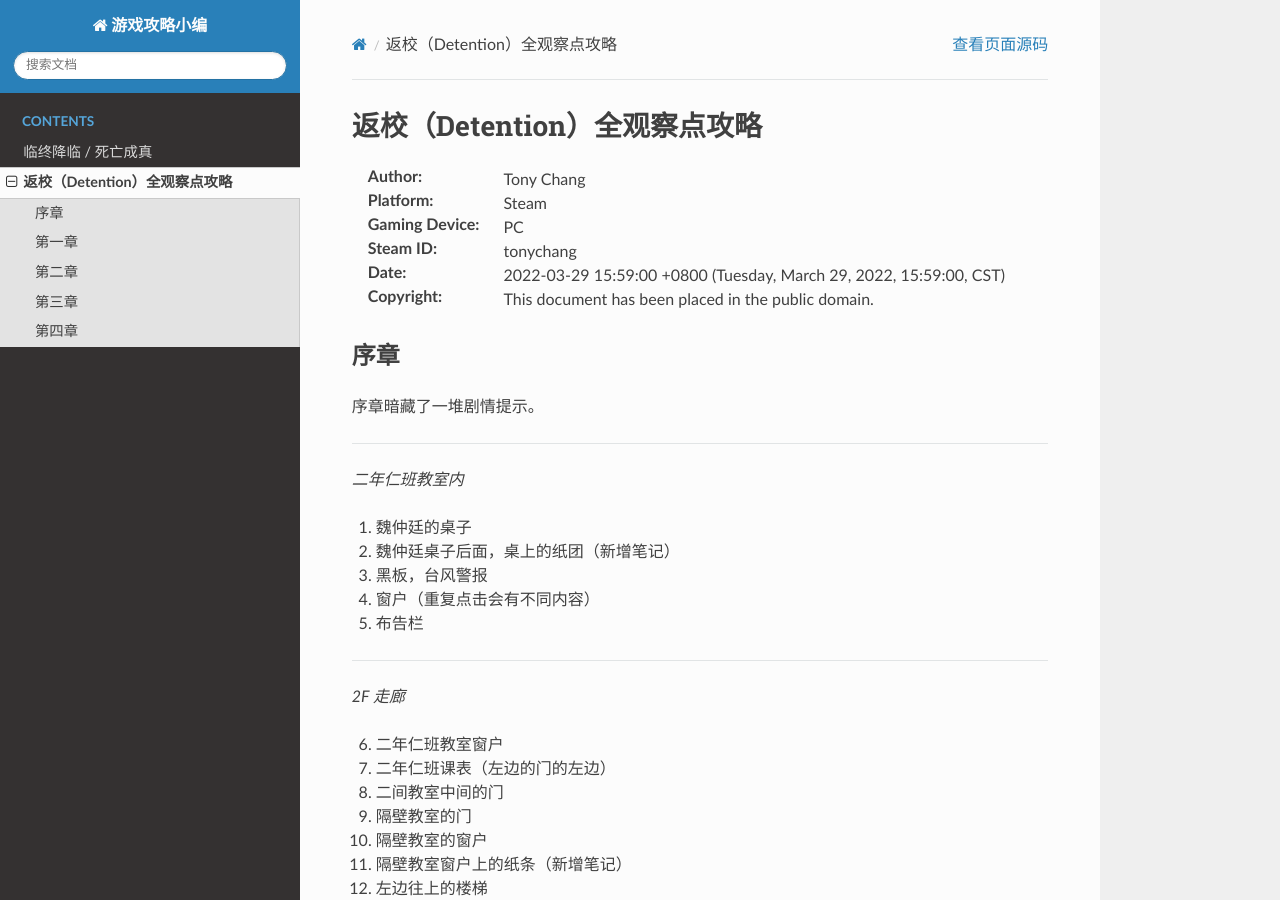
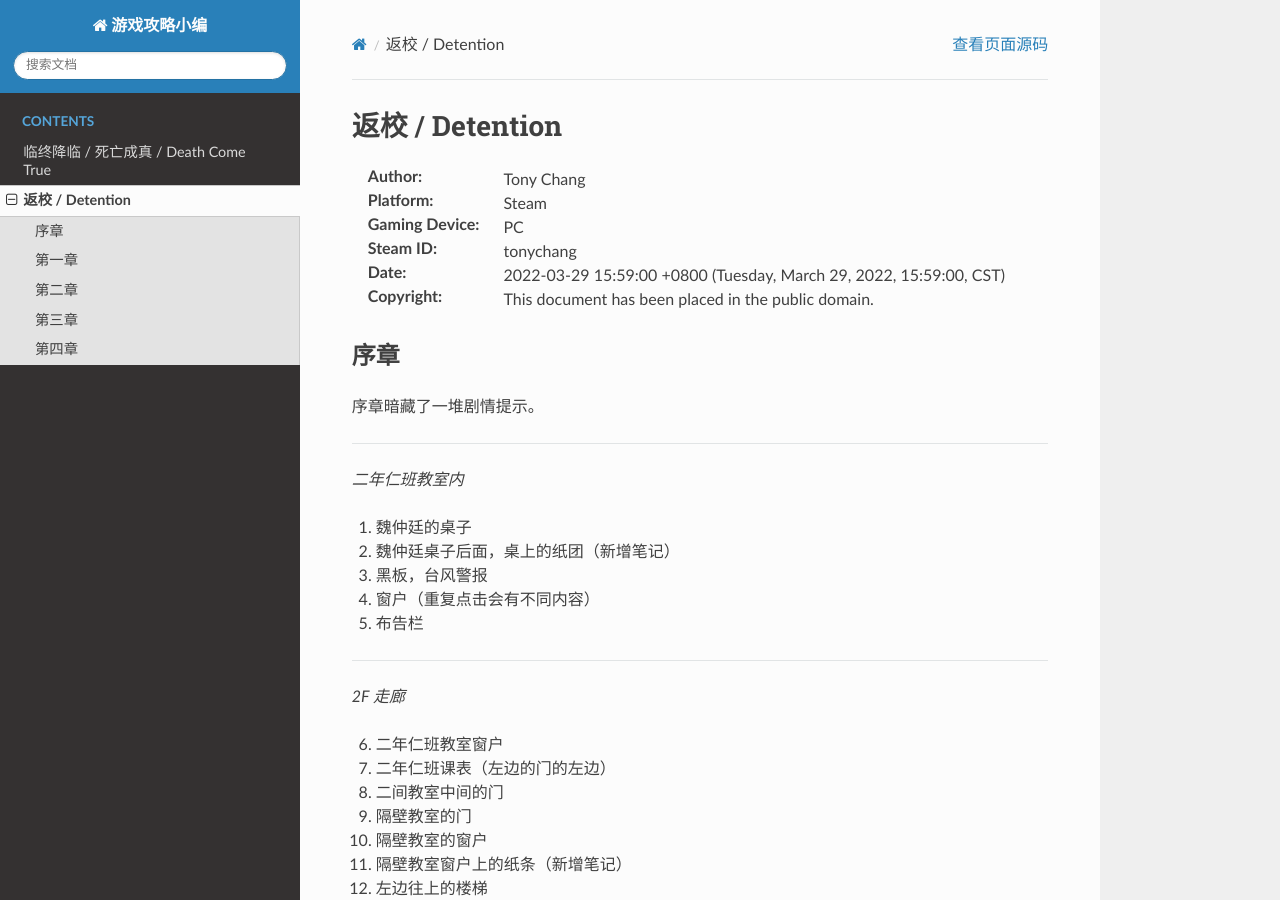
Before and after one commit to tony-aptx4869/game_walkthroughs, a Sphinx documentation site: the page built from docs/steam/detention.rst, in a window 1280 px wide and 900 px high. Built offline with Sphinx 7.4.7 and the Read the Docs theme 2.0.0, drawn with Linux system fonts in a browser that asks for light colours.

Commit message:
Update to unify the format of game titles

```diff
--- a/docs/ps/death_come_true.rst
+++ b/docs/ps/death_come_true.rst
@@ -1,5 +1,5 @@
-临终降临 / 死亡成真
-===================
+临终降临 / 死亡成真 / Death Come True
+=====================================
 
 :Author: Tony Chang
 :Platform: PlayStation 4
--- a/docs/steam/detention.rst
+++ b/docs/steam/detention.rst
@@ -1,5 +1,5 @@
-返校（Detention）全观察点攻略
-=============================
+返校 / Detention
+================
 
 :Author: Tony Chang
 :Platform: Steam
```
